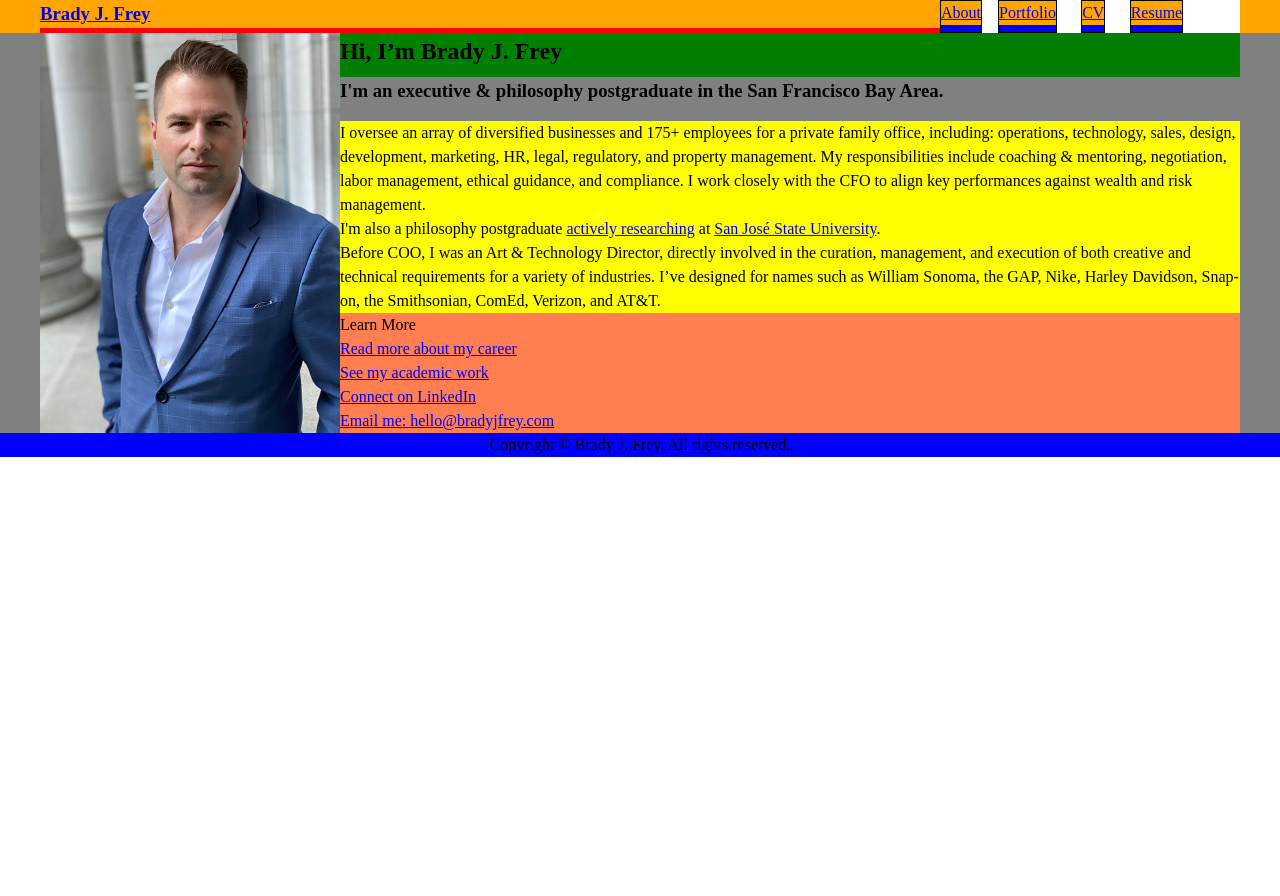
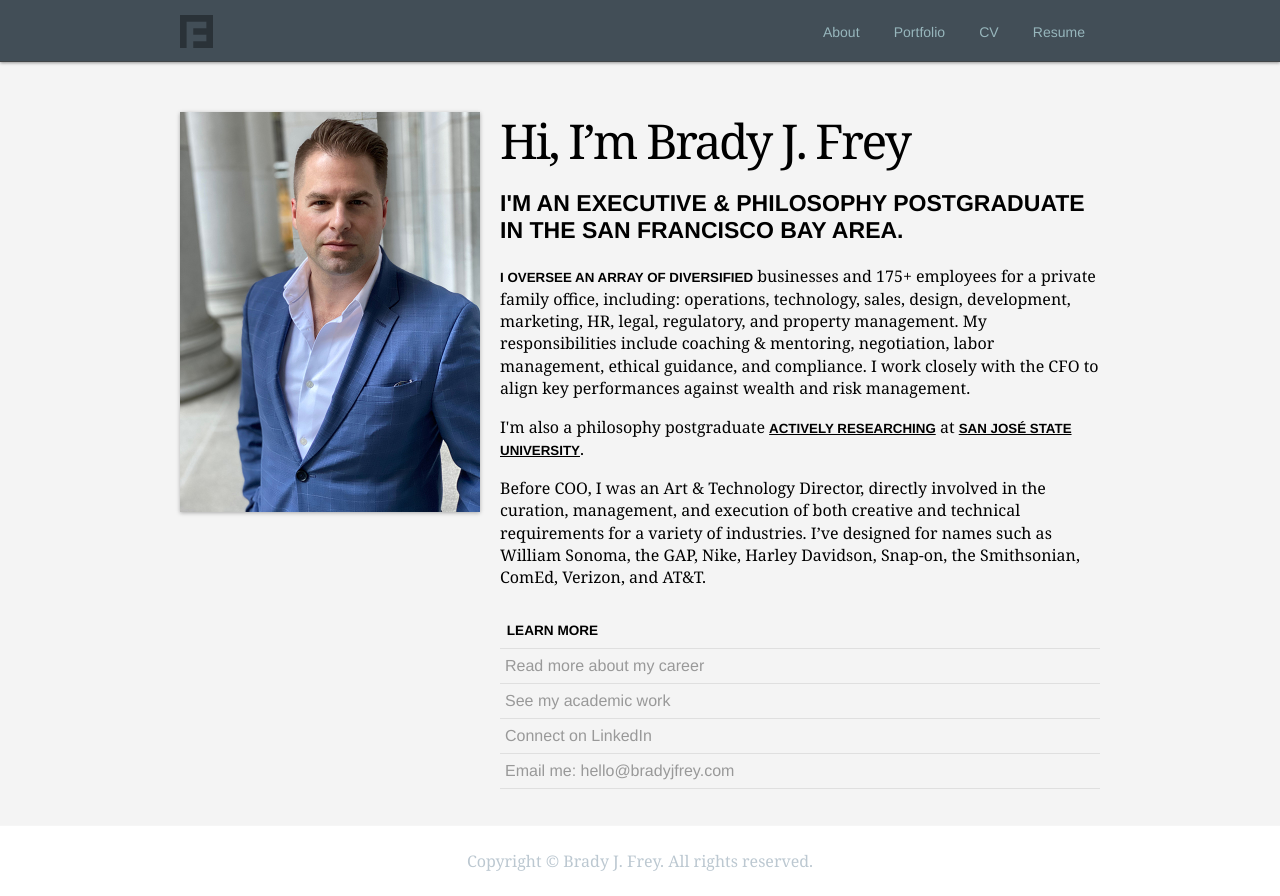
Before and after one commit to bradyjfrey/bradyjfrey_grid, a plain HTML site: page index.html in a window 1280 px wide. Before the commit the page ends 800 px from the top, so only its background shows below. Drawn offline with Linux system fonts and the light colour scheme.

Commit message:
improve upon grid layout

```diff
--- a/index.html
+++ b/index.html
@@ -19,7 +19,6 @@
 </head>
 <body>
     <header>
-    	<section>
 		<nav>
 			<h1><a href="index.html">Brady J. Frey</a></h1>
 			<ul>
@@ -29,7 +28,6 @@
 				<li><a href="https://www.linkedin.com/in/bradyjfrey/">Resume</a></li>
 			</ul>
 		</nav>
-        </section>
     </header>
 
     <main>
--- a/style.css
+++ b/style.css
@@ -7,61 +7,287 @@ input, button, textarea, select {font: inherit;}
 p, h1, h2, h3, h4, h5, h6 {overflow-wrap: break-word;}
 #root, #__next {isolation: isolate;}
 
+/* Sebastiano Guerriero Typography System */
+:root {
+    --font-primary: "Chronicle SSm A", "Chronicle SSm B", georgia, times, seri;
+    --font-secondary: 'Gotham SSm A', 'Gotham SSm B', helvetica, arial, sans-serif;
 
-/* Nav Bar */
-header {background-color: orange;}
-section {max-width: 1200px;
+    /* set base values */
+    --text-base-size: 1em;
+    --text-scale-ratio: 1.2;
+
+    /* type scale */
+    --text-xs: calc(1em / (var(--text-scale-ratio) * var(--text-scale-ratio)));
+    --text-sm: calc(1em / var(--text-scale-ratio));
+    --text-md: calc(1em * var(--text-scale-ratio));
+    --text-lg: calc(1em * var(--text-scale-ratio) * var(--text-scale-ratio));
+    --text-xl: calc(1em * var(--text-scale-ratio) * var(--text-scale-ratio) * var(--text-scale-ratio));
+    --text-xxl: calc(1em * var(--text-scale-ratio) * var(--text-scale-ratio) * var(--text-scale-ratio) * var(--text-scale-ratio));
+    --text-xxxl: calc(1em * var(--text-scale-ratio) * var(--text-scale-ratio) * var(--text-scale-ratio) * var(--text-scale-ratio) * var(--text-scale-ratio));
+
+    /* line-height */
+    --heading-line-height: 1.2;
+    --body-line-height: 1.4;
+}
+@include breakpoint(md) {
+    :root {
+        --text-base-size: 1em;
+        --text-scale-ratio: 1.25;
+    }
+}
+body {
+    font-size: var(--text-base-size);
+    font-family: var(--font-primary);
+    color: var(--color-text);
+}
+h1, h2, h3, h4, form legend {
+    color: var(--color-text-heading);
+    margin-bottom: var(--space-xxs);
+    line-height: var(--heading-line-height);
+}
+/* text size */
+.text--xxxl {
+    font-size: var(--text-xxxl);
+}
+h2, .text--xl {
+    font-size: var(--text-xl);
+}
+h3, .text--lg {
+    font-size: var(--text-lg);
+    font-family: var(--font-secondary);
+}
+p span, p a {
+	font-family: var(--font-secondary);
+	font-size: var(--text-sm);
+	text-transform: uppercase;
+	font-weight: 700;
+}
+h4, .text--md {
+    font-size: var(--text-md);
+}
+.text--sm, small {
+    font-size: var(--text-sm);
+}
+.text--xs {
+    font-size: var(--text-xs);
+}
+p {
+    line-height: var(--body-line-height);
+}
+b, strong {
+    font-weight: bold;
+}
+.text-container {
+    h2, h3, h4 {
+        margin-top: var(--space-sm);
+    }
+
+    ul, ol, p {
+        margin-bottom: var(--space-md);
+    }
+
+    ul, ol {
+		list-style-position: outside;
+        padding-left: 24px;
+	}
+
+	ul {
+		list-style-type: disc;
+	}
+
+	ol {
+		list-style-type: decimal;
+    }
+
+    ul li, ol li {
+        line-height: var(--body-line-height);
+    }
+
+    em {
+        font-style: italic;
+    }
+
+    u {
+        text-decoration: underline;
+    }
+}
+/* utility classes */
+.truncate {
+    // truncate text if it exceeds parent
+    overflow: hidden;
+    text-overflow: ellipsis;
+    white-space: nowrap;
+}
+
+
+
+/* Grid Nav Bar */
+nav {
+	max-width: 960px;
 	text-align: left;
-	margin: 0px auto;}
-nav {background-color: yellow;
+	margin: 0px auto;
+	padding: 0 20px;
 	display: grid;
-	grid-template-columns: 1fr 1fr 1fr 1fr;
-	justify-content: space-between;
-	justify-content: center;}
+	grid-template-columns: 33px 1fr;
+	justify-items: end;
+	align-items: center;
+	height: 63px;
+}
 nav ul {
-	background-color: white;
-	display: grid;
-	grid-template-columns: 1fr 1fr 1fr 1fr 1fr;
-	grid-gap: 1em;
-	justify-content: center;
-	justify-items: center;}
+	grid-column-start: 3;
+	grid-column-end: 4;
+	grid-row-start: 1;
+	grid-row-end: 2;
+
+}
 nav li {
-	background-color: blue;
-	border: 1px solid black;
 	list-style: none;
-	width: auto
-	}
+	display: inline-block;
+	width: auto;
+	justify-self: center;
+	align-self: center;
+}
 nav li a {
-	background-color: orange;
 	display: block;
 	}
-h1 {background-color: red;height: 33px;grid-column-end: span 3;}
-h1 a {
-	background-color: orange;
-	display: block;}
+h1 {
+	grid-column-start: 1;
+	grid-column-end: 2;
+	grid-row-start: 1;
+	grid-row-end: 1;
+
+}
 
 
-/* Body */
-main {background: gray;}
+
+/* Grid Body */
 article {
-	background-color: yellow;
-	max-width: 1200px;
+	max-width: 960px;
 	margin: 0px auto;
+	padding: 0 20px;
 	text-align: left;
-	align-content: flex-start;
 	display: grid;
-	grid-template-rows: 1fr 1fr;
-	grid-template-columns: 1fr 1fr 300px 1fr;
-	grid-column-gap: 0;}
-.intro {grid-column-end: span 3;}
-.tagline {grid-column-end: span 3;}
-.img {grid-column: 1;width: 300px;grid-row-start: 1;grid-row-end: 4;}
-.bio {grid-column-start: 2;grid-column-end: 5;}
-h2 {background-color: green;}
-h3 {background-color: gray;}
-dl {background-color: coral;}
-dt {}
-dd {}
+	grid-template-columns: 300px 1fr;
+	grid-template-rows: auto;
+	column-gap: 20px;
+	row-gap: 20px;
+	justify-items: baseline;
+	align-items: start;
+}
+.intro {
+	grid-column-start: 2;
+	grid-column-end: 3;
+	grid-row-start: 1;
+	grid-row-end: 2;
+	padding-top: 50px;
+}
+.tagline {
+	grid-column-start: 2;
+	grid-column-end: 3;
+	grid-row-start: 2;
+	grid-row-end: 3;
+}
+.img {
+	grid-column-start: 1;
+	grid-column-end: 2;
+	grid-row-start: 1;
+	grid-row-end: span 4;
+	margin-top: 50px;
+}
+.bio {
+	grid-column-start: 2;
+	grid-column-end: 3;
+	grid-row-start: 3;
+	grid-row-end: 4;
+}
+
+
+
+/* Nav Bar Design */
+header {
+	height: 62px;
+	width: 100%;
+	background: #424e57;
+	border-bottom: 1px solid #414547;
+	box-shadow: 0px 1px 3px rgba(0,0,0,.4);
+	background-color: #424e57;
+	display: block;
+	z-index: 100;
+	position: relative;
+}
+h1 a {
+	text-indent: 100%;
+	white-space: nowrap;
+	overflow: hidden;
+	opacity: .35;
+	height: 33px;
+	width: 33px;
+	display: block;
+	text-decoration: none;
+	background: transparent url(images/logo.svg) no-repeat left bottom;
+}
+h1 a:hover {opacity: .75;}
+h1 a:active {opacity: 1;}
+header li a {
+	padding: 10px 15px;
+	text-decoration: none;
+	color: #97b6bc;
+	display: inline-block;
+	font-weight: 400;
+	font: normal 14px/1 'Gotham SSm A', 'Gotham SSm B', helvetica, arial, sans-serif;
+}
+header li a:hover {
+	background-color: rgba(0,0,0,.08);
+	border-radius: 20px;
+	box-shadow: inset 0px 0px 3px rgba(0,0,0,.5);
+	color: white;
+}
+#current a {
+	border-radius: 20px;
+	box-shadow: inset 0px 0px 3px rgba(0,0,0,.7);
+	color: white;
+	background: rgba(0,0,0,.14) linear-gradient(top, transparent 0%,rgba(0,0,0,.12) 100%);
+}
+header li a:active {
+	box-shadow: inset 0px 5px 8px rgba(0,0,0,.6);
+	color: #a9a9a9;
+	text-shadow: none;
+	background: rgba(0,0,0,.14) linear-gradient(top, rgba(0,0,0,.2) 100%, transparent 0%);
+}
+
+
+
+/* Body Design */
+body {font-weight: 400;;}
+main {background: #f4f4f4;padding-bottom: 1em;}
+h2 {font-weight: 500;letter-spacing: -0.05em;font-size: 3em;}
+h3 {text-transform: uppercase;font-weight: 700;}
+.img img {box-shadow: 0px 1px 4px rgba(0,0,0,.3);}
+dl {border-bottom: 1px solid #dfdfdf;padding-top: 1em;}
+dt {font-family: var(--font-secondary);font-style: normal;font-weight: 700;font-size: 0.85em;text-transform: uppercase;padding: 0 0.5em 0.5em 0.5em;}
+dd {font-family: var(--font-secondary);border-top: 1px solid #dfdfdf;color: #999;font-style: normal;font-weight: 400;}
+dd a {display: block;text-decoration: none;color: #999;padding: 5px;}
+dd a:hover {background-color: #ccc;color: white;}
+p {padding-bottom: 1em;}
+p a {color: black;text-decoration: underline;}
+p a:hover {color: #424e57;text-decoration: none;}
+
+
 
 /* Footer */
-footer {background-color: blue;}
+footer {display: block;clear: both;background-color: white;border-top: 1px solid #f6f6f6;}
+footer p {font-weight: 400;color: #bcc8d1;padding: 1.5em 0;}
+
+
+
+@media only screen and (max-width: 768px) {
+	.intro {font-size: 2.5em;}
+	.tagline {font-size: 1.2em;}
+}
+
+@media only screen and (max-width: 650px) {
+	article {display: block;}
+	.intro {padding: 0.5em 0;font-size: 2.5em;}
+	.tagline {font-size: 1em;}
+	.img {padding: 1em 0;margin: 0;}
+}
```
Also changed, not shown: images/logo.svg (added). Lines whose indentation alone changed are shown as unchanged.
